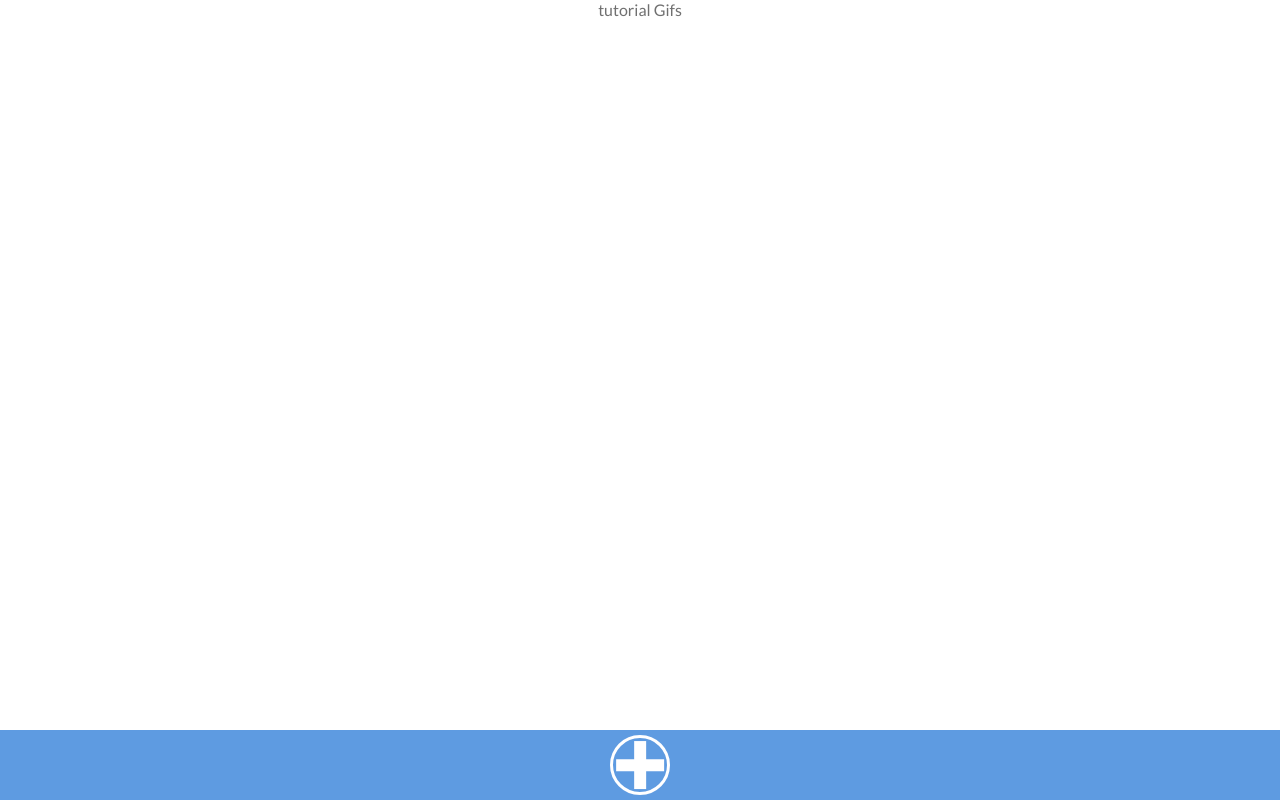
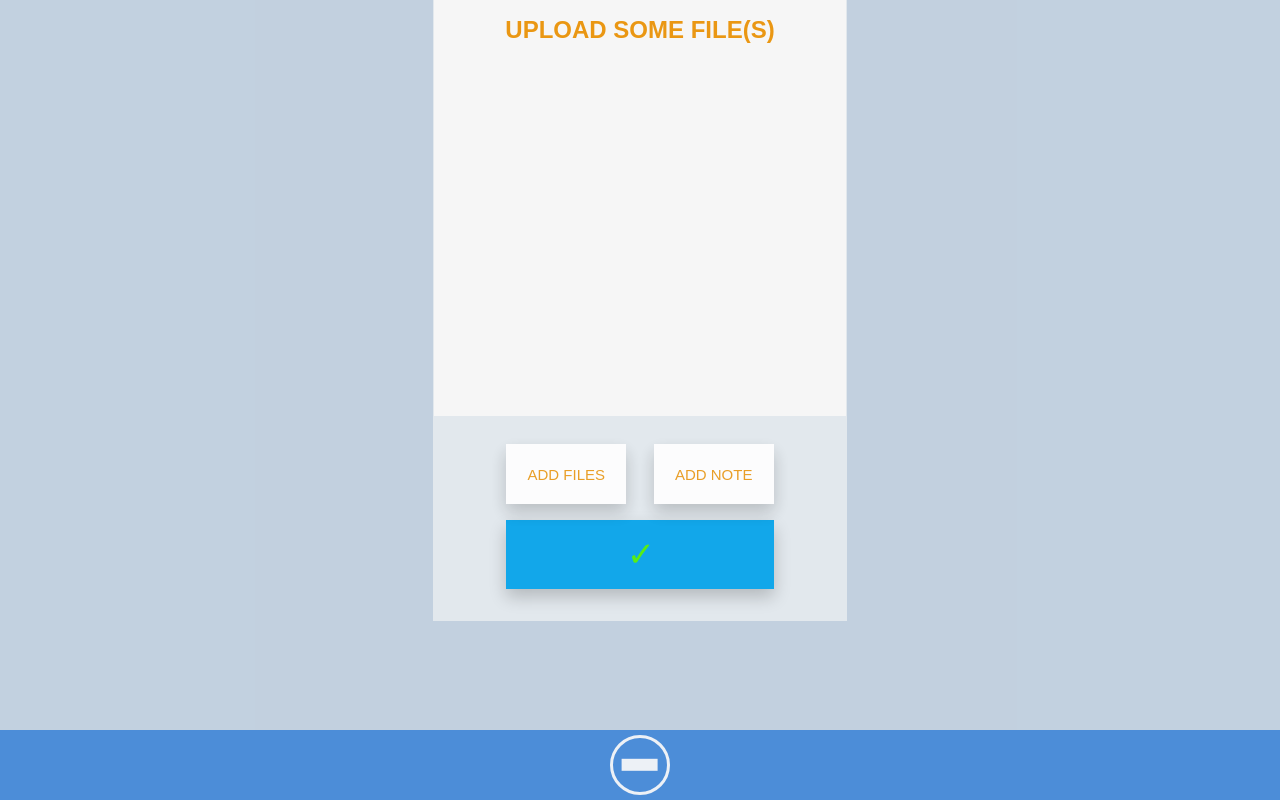
Before and after one commit to chingu-voyages/v18-geckos-team-02, a React (Create React App) app: page / in a window 1280 px wide. Built offline with nearby package versions, Linux system fonts and the light colour scheme; a web font is replaced by a local one.

Commit message:
styling updates to uploads box, color, button styles

```diff
--- a/src/App.js
+++ b/src/App.js
@@ -8,7 +8,7 @@ import GlobalStyle, {theme} from './theme/globalStyles';
 
 function App() {
   const [appTheme, setAppTheme] = useState(theme);
-  const [showUploads, setShowUploads] = useState(false);
+  const [showUploads, setShowUploads] = useState(true);
 
   return (
     <>
--- a/src/components/NavBar.js
+++ b/src/components/NavBar.js
@@ -2,7 +2,7 @@ import React from 'react';
 import styled  from 'styled-components';
 import { uploadFuncs } from '../services/dataController';
 import plusSign from '../assets/plusSign.svg';
-import minusSign from '../assets/minusSign.svg'
+import minusSign from '../assets/minusSign2.svg'
 
 const NavBarContainer = styled.div`
     display: flex;
--- a/src/components/UploadModal.js
+++ b/src/components/UploadModal.js
@@ -27,10 +27,13 @@ const UploadModalWrapper = styled.div`
   position: relative;
   z-index: 60;
 `;
+
 const AddedFiles = styled.div`
-  min-height: 50vh;
-  width: 100%;
-  border: 2px solid ${props => props.theme.blue};
+  min-height: 52vh;
+  position: relative;
+  top: -16px;
+  width: 108%;
+  background-color: ${props => props.theme.offWhite};
   padding: 1rem;
   margin-bottom: 7px;
   display: grid;
@@ -41,6 +44,7 @@ const ModalTitle = styled.h2`
   text-transform: uppercase;
   margin-bottom: 1.5rem;
   text-align: center;
+  color: ${props => props.theme.orange};
 `;
 
 const FileList = styled.ul`
@@ -54,6 +58,8 @@ const FileItem = styled.li`
   align-items: center;
   border-bottom: 1px solid ${props => props.theme.lightGrey};
   padding: 0.5rem;
+  margin-left: 15px;
+  margin-right: 15px;
 `;
 
 const FileName = styled.p`
@@ -80,7 +86,7 @@ const Button = styled.button`
   color: ${props => props.theme.offWhite};
   background: ${props => props.name === "cancel" ? props.theme.red : props.theme.blue};
   cursor: ${props => props.disabled === true ? "not-allowed": "pointer"};
-  // border-radius: 10px;
+  box-shadow: 0 8px 16px 0 rgba(0,0,0,0.2);
 `;
 
 const ButtonGroup = styled.div`
@@ -101,10 +107,9 @@ export const ToolsGroups = styled.div`
 
 `;
 
-const AddNoteButton = styled.button`
+const AddNoteButton = styled.div`
   width: 120px;
   height: 60px;
-  // border-radius: 20px;
   padding: 1px;
   display: flex;
   justify-content: center;
@@ -112,10 +117,13 @@ const AddNoteButton = styled.button`
   font-family: 'Proza Libre', sans-serif;
   background-color: white;
   opacity: 0.9;
-  border: solid 3px #1B71D5;
   color: #EA9713;
   font-size: 15px;
-`;
+  cursor: pointer;
+  -webkit-transition-duration: 0.4s; /* Safari */
+  transition-duration: 0.4s;
+  box-shadow: 0 8px 16px 0 rgba(0,0,0,0.2);
+ `;
 
 export const FileUploadInput = styled.input`
   border: 0;
@@ -134,15 +142,16 @@ export const FileUploadLabel = styled.label`
   display: flex;
   justify-content: center;
   align-items: center;
-  // border-radius: 20px;
   padding: 1px;
-  // margin: 3px;
   font-family: 'Proza Libre', sans-serif;
-  background-color: white;
+  background: white;
   opacity: 0.9;
-  border: solid 3px #1B71D5;
   color: #EA9713;
   font-size: 15px;
+  cursor: pointer;
+  -webkit-transition-duration: 0.4s; /* Safari */
+  transition-duration: 0.4s;
+  box-shadow: 0 8px 16px 0 rgba(0,0,0,0.2);
 `;
 
 const Img = styled.img`
```
Also changed, not shown: src/assets/minusSign2.svg (added).
